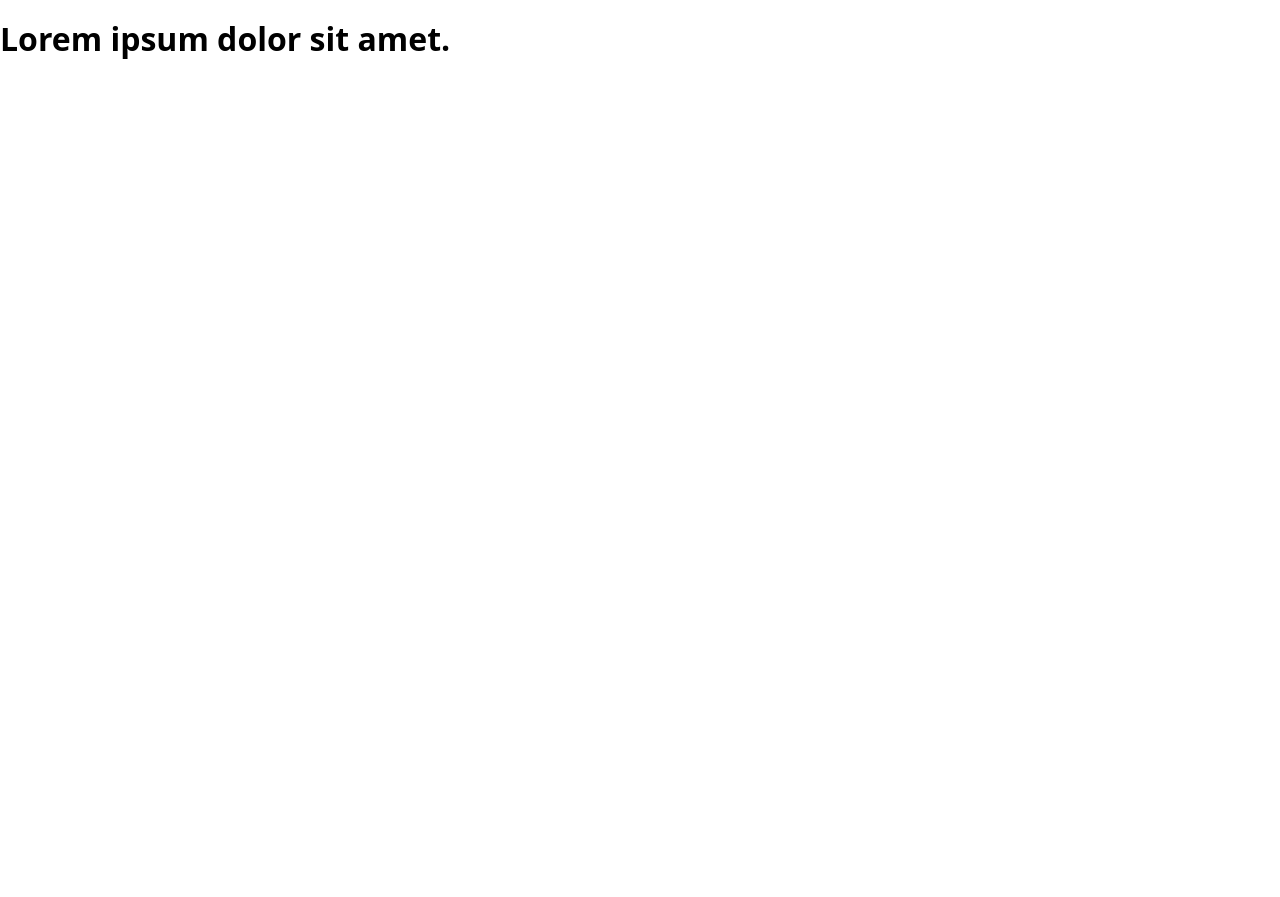
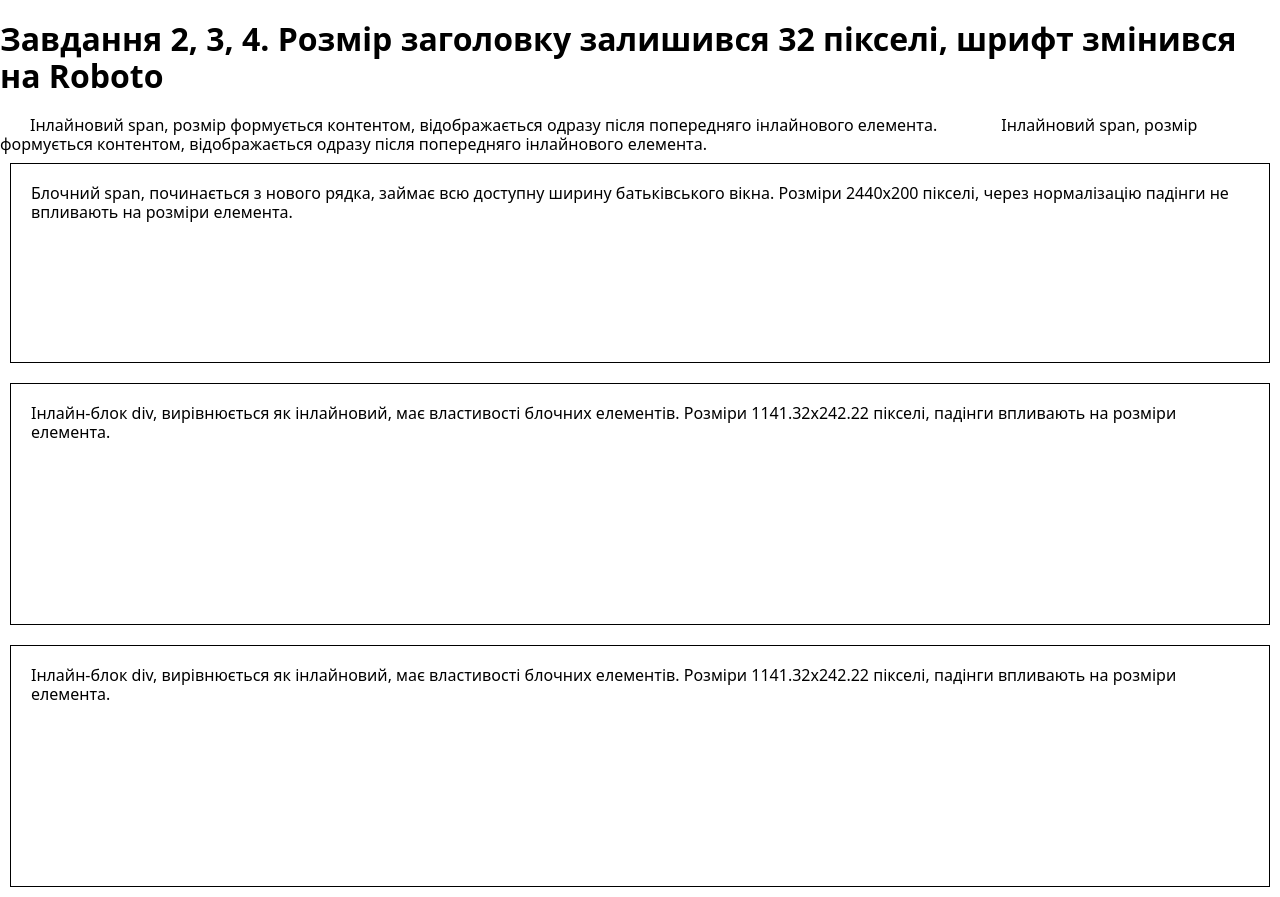
Before and after one commit to eugeneskryaga/Hillel-home-work-7, a plain HTML site: page normalize.html in a window 1280 px wide. Before the commit the page ends 800 px from the top, so only its background shows below. Drawn offline with nearby package versions, Linux system fonts and the light colour scheme.

Commit message:
tasks 2,3,4

```diff
--- a/normalize.html
+++ b/normalize.html
@@ -17,6 +17,33 @@
     <title>Document</title>
   </head>
   <body>
-    <h1>Lorem ipsum dolor sit amet.</h1>
+    <h1>
+      Завдання 2, 3, 4. Розмір заголовку залишився 32 пікселі, шрифт змінився на
+      Roboto
+    </h1>
+
+    <span
+      >Інлайновий span, розмір формується контентом, відображається одразу після
+      попередняго інлайнового елемента.</span
+    >
+    <span
+      >Інлайновий span, розмір формується контентом, відображається одразу після
+      попередняго інлайнового елемента.</span
+    >
+    <span class="block"
+      >Блочний span, починається з нового рядка, займає всю доступну ширину
+      батьківського вікна. Розміри 2440x200 пікселі, через нормалізацію падінги
+      не впливають на розміри елемента.
+    </span>
+    <div class="inline_block">
+      Інлайн-блок div, вирівнюється як інлайновий, має властивості блочних
+      елементів. Розміри 1141.32x242.22 пікселі, падінги впливають на розміри
+      елемента.
+    </div>
+    <div class="inline_block">
+      Інлайн-блок div, вирівнюється як інлайновий, має властивості блочних
+      елементів. Розміри 1141.32x242.22 пікселі, падінги впливають на розміри
+      елемента.
+    </div>
   </body>
 </html>
--- a/style/normalize.css
+++ b/style/normalize.css
@@ -0,0 +1,21 @@
+div, span {
+    margin: 10px;
+    padding: 20px;
+}
+
+.block {
+    display: block;
+    height: 200px;
+    border: 1px solid black;
+}
+
+.inline {
+    display: inline;
+}
+
+.inline_block {
+    display: inline-block;
+    box-sizing: content-box;
+    height: 200px;
+    border: 1px solid black;
+}
```
